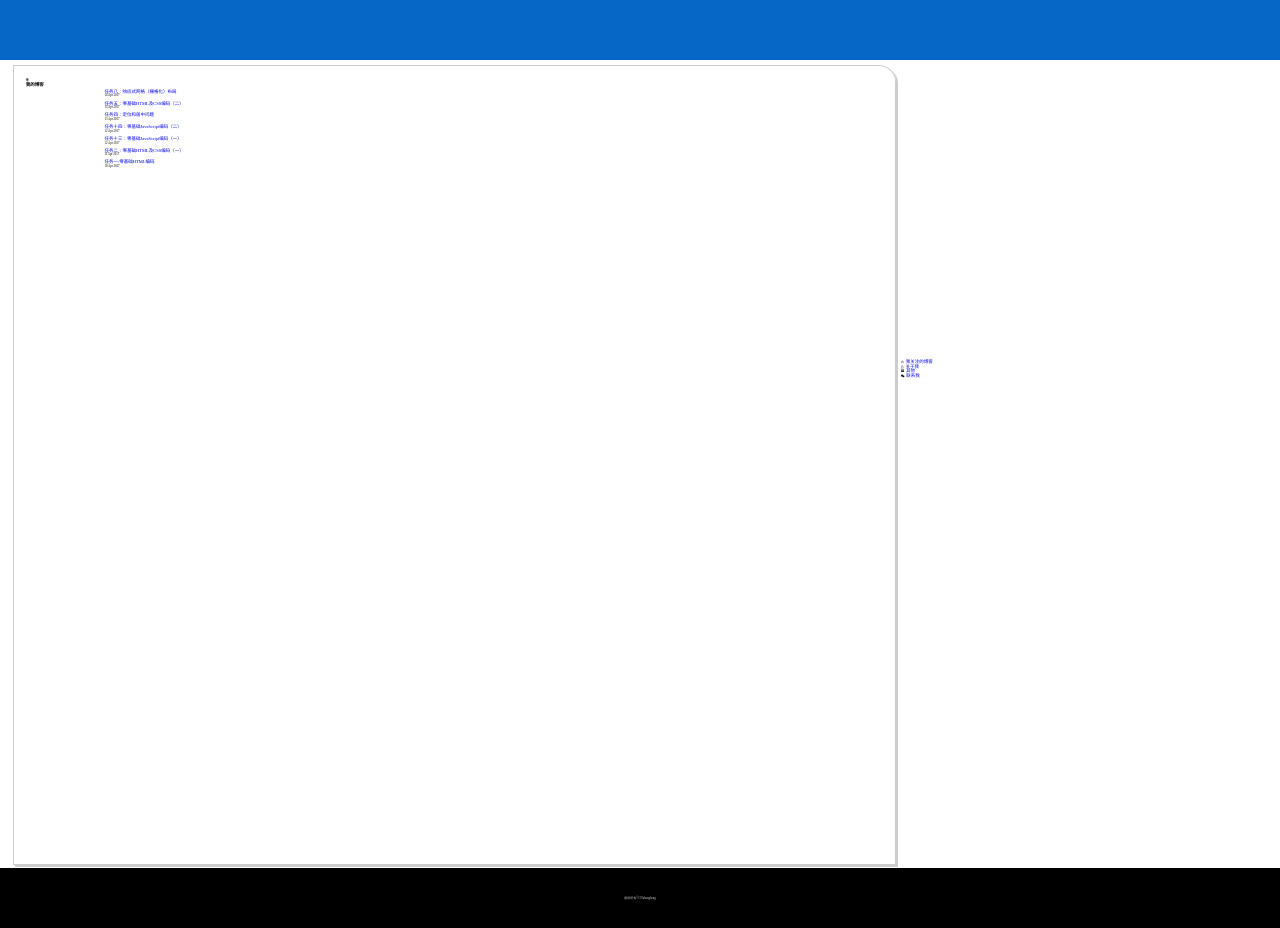
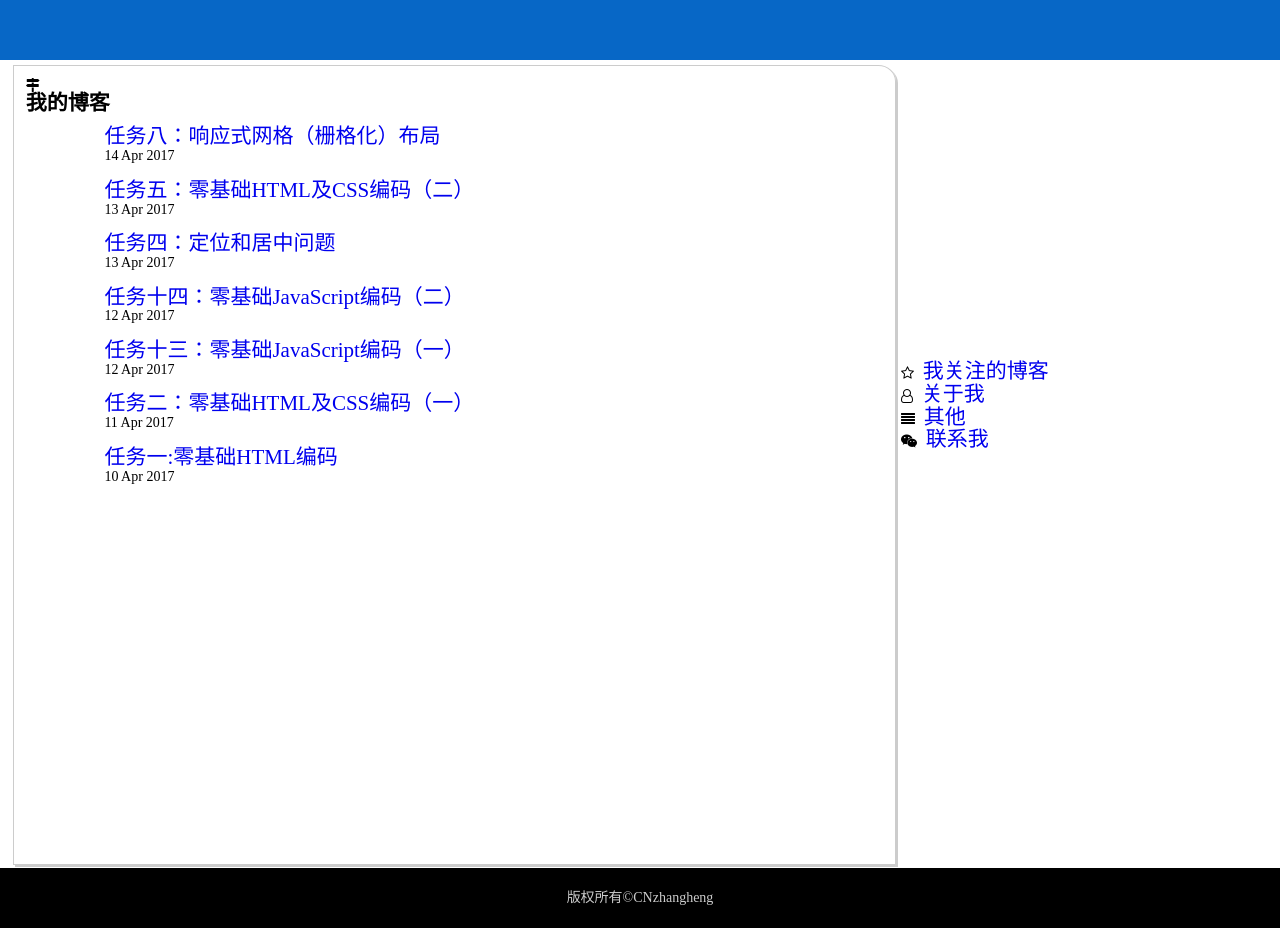
Before and after one commit to CNzhangheng/jekyll_demo, a Jekyll site: the page built from index.html, in a window 1280 px wide. Built offline with Jekyll 4.4.1, drawn with Linux system fonts in a browser that asks for light colours.

Commit message:
Update default.html

```diff
--- a/_layouts/default.html
+++ b/_layouts/default.html
@@ -5,12 +5,7 @@
     <title>CNzhangheng个人博客</title>
     <meta name="viewport" content="width=device-width, initial-scale=1"/>
     <link rel="stylesheet" href="css/font-awesome-4.7.0/css/font-awesome.min.css">
-    <link rel="stylesheet" href="css/layout.css">
-     <style>
-        body{
-            font-size: 3px;
-        }
-    </style>
+    <link rel="stylesheet" type="text/css" href="css/layout.css">
 </head>
 <body>
 <div class="header"></div>
```
